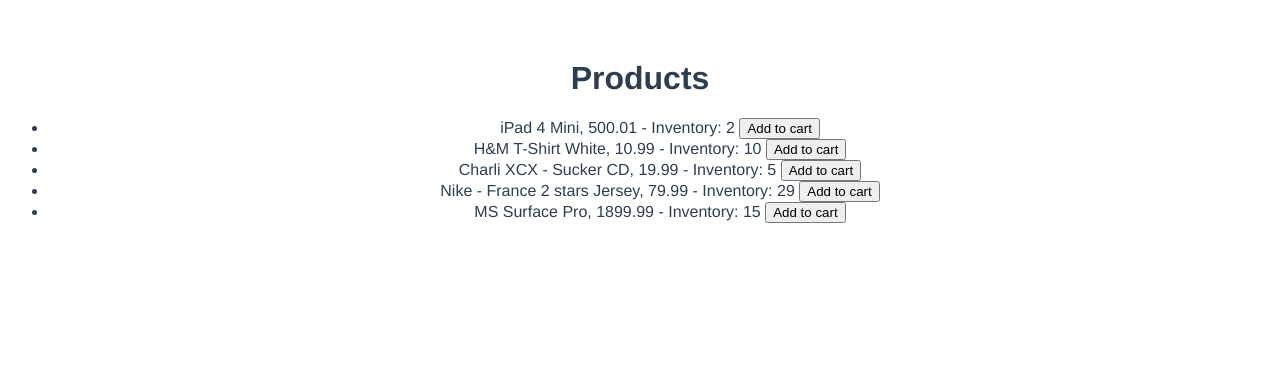
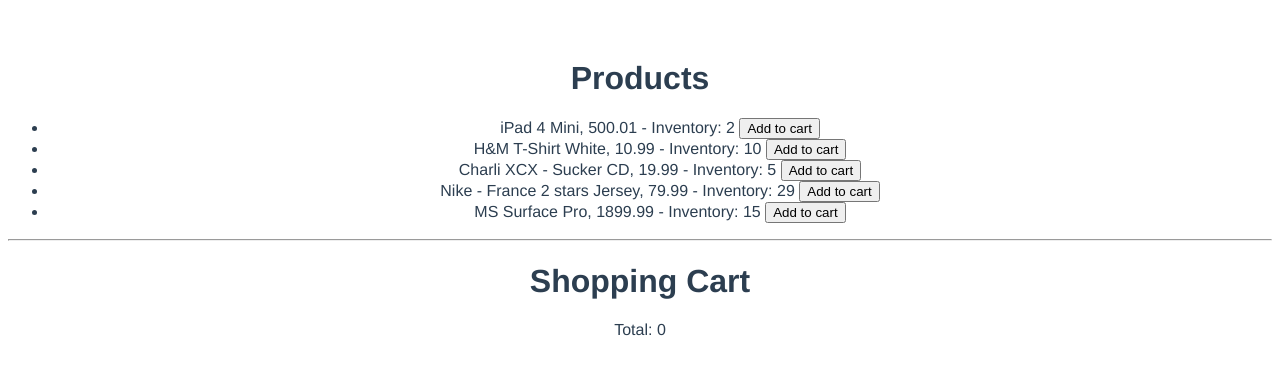
Before and after one commit to ericGuyaderBerger/vue-school-vuex, a Vue app: page / in a window 1280 px wide. Shown: the top 374 px of the page. Built offline with nearby package versions, Linux system fonts and the light colour scheme.

Commit message:
Adds shopping cart component

```diff
--- a/src/App.vue
+++ b/src/App.vue
@@ -1,16 +1,20 @@
 <template>
   <div id="app">
     <product-list />
+    <hr>
+    <shopping-cart />
   </div>
 </template>
 
 <script>
 import ProductList from './components/ProductList'
+import ShoppingCart from './components/ShoppingCart'
 
 export default {
   name: 'app',
   components: {
-    ProductList
+    ProductList,
+    ShoppingCart
   }
 }
 </script>
--- /dev/null
+++ b/src/components/ShoppingCart.vue
@@ -0,0 +1,21 @@
+<template>
+  <div>
+    <h1>Shopping Cart</h1>
+    <ul>
+      <li v-for="product in products"
+        :key="product.id">
+        {{ product.title }} - {{ product.price }} - {{ product.quantity }}
+      </li>
+    </ul>
+    <p>Total: {{ total }}</p>
+  </div>
+</template>
+<script>
+export default {
+  name: 'ShoppingCart',
+  computed: {
+    total () { return this.$store.getters.cartTotal },
+    products () { return this.$store.getters.cartProducts }
+  }
+}
+</script>
```
